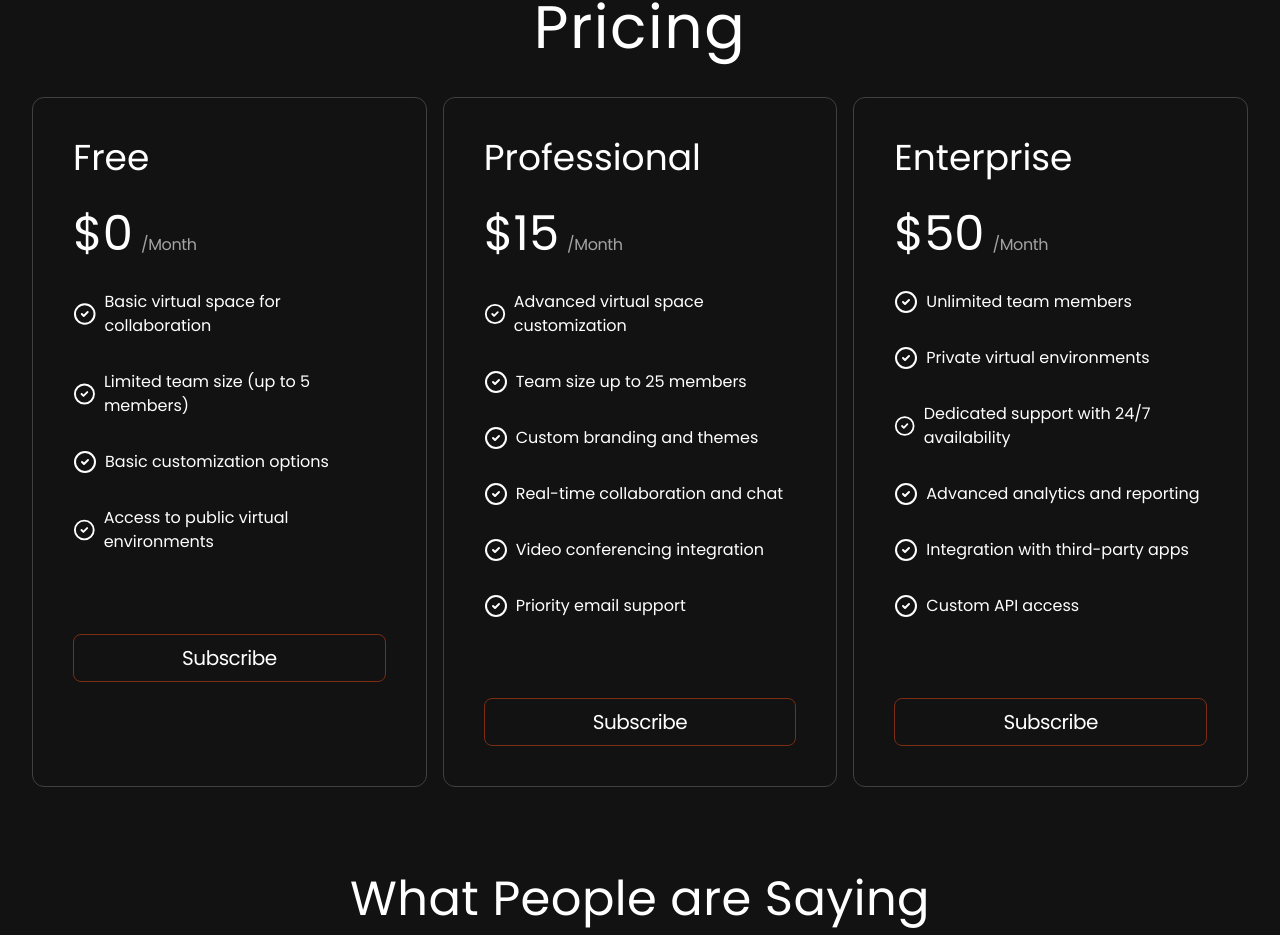
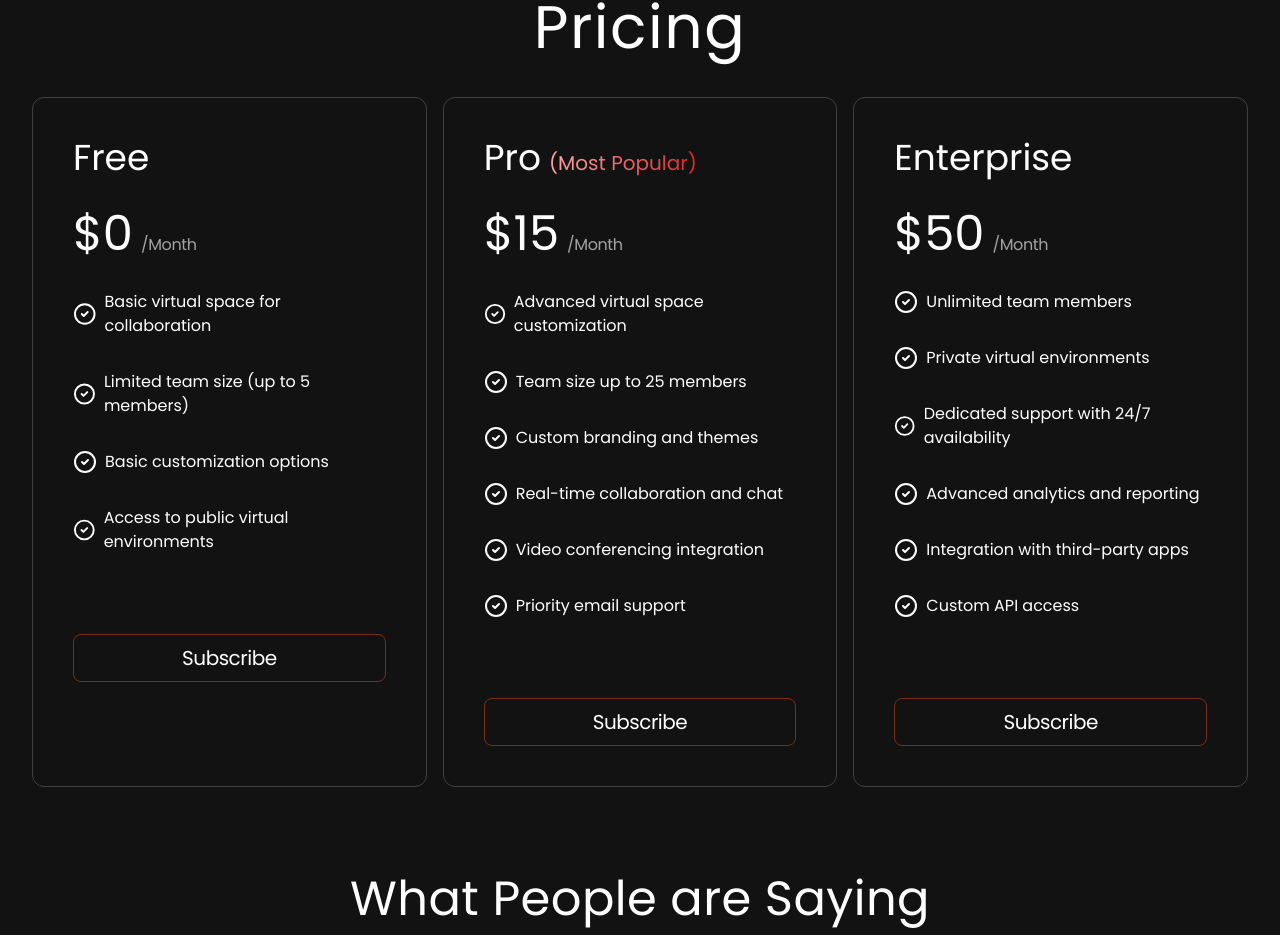
Before and after one commit to sarthakbhatnagar2002/VirtaulHq-Landing, a React (Vite) app: page / in a window 1280 px wide. Shown: the part 2757-3692 px from the top of the page. Built offline with nearby package versions, Linux system fonts and the light colour scheme.

Commit message:
Update index.jsx

```diff
--- a/src/constants/index.jsx
+++ b/src/constants/index.jsx
@@ -1,9 +1,4 @@
-import { BotMessageSquare } from "lucide-react";
-import { BatteryCharging } from "lucide-react";
-import { Fingerprint } from "lucide-react";
-import { ShieldHalf } from "lucide-react";
-import { PlugZap } from "lucide-react";
-import { GlobeLock } from "lucide-react";
+import { BotMessageSquare, BatteryCharging, Fingerprint, ShieldHalf, PlugZap, GlobeLock } from "lucide-react";
 
 import user1 from "../assets/profile-pictures/user1.jpg";
 import user2 from "../assets/profile-pictures/user2.jpg";
@@ -109,7 +104,7 @@ export const pricingOptions = [
     ],
   },
   {
-    title: "Professional",
+    title: "Pro",
     price: "$15",
     features: [
       "Advanced virtual space customization",
```
